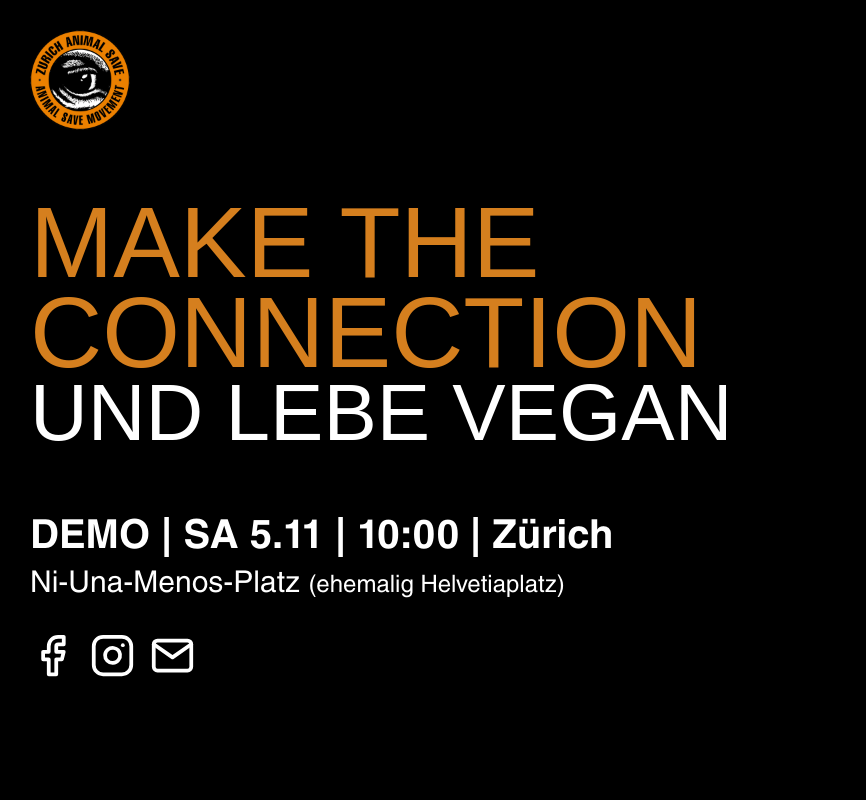
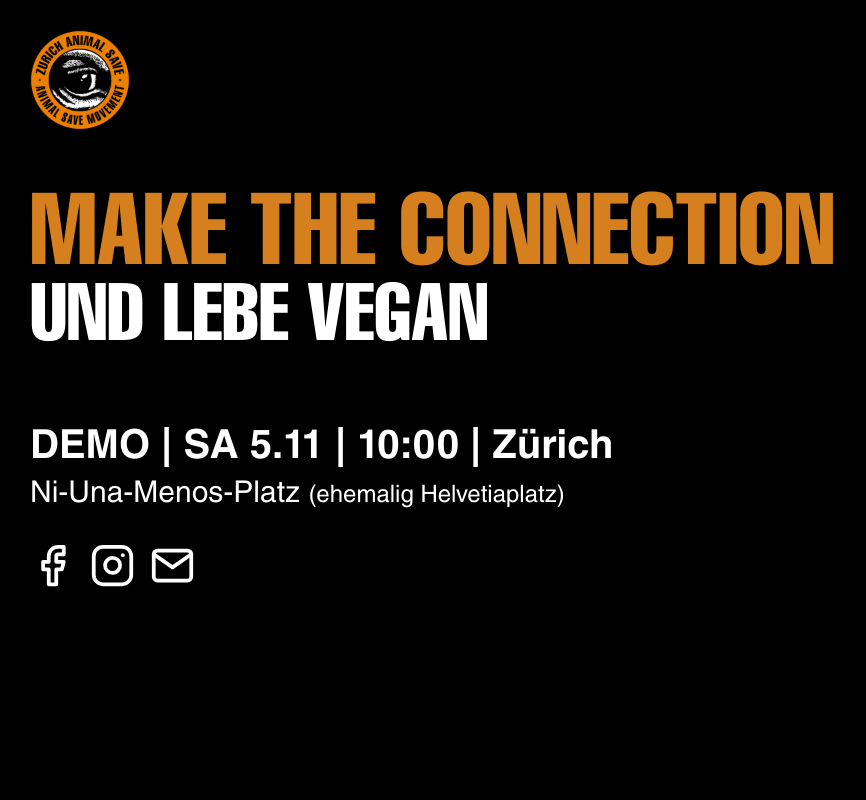
Before and after one commit to schliessungallerschlachthaeuser/schliessungallerschlachthaeuser.github.io, a plain HTML site: page index.html in a window 1280 px wide. Shown: the top 800 px of the page, without its empty margins (0-866 px from the left). Drawn offline with Linux system fonts and the light colour scheme.

Commit message:
use woff and ttf insteaf of otf fonts

```diff
--- a/style.css
+++ b/style.css
@@ -1,26 +1,26 @@
 @font-face {
     font-family: "Helvetica LT Std Compressed";
-    src: url("fonts/HelveticaLTStd-Comp.otf") format("opentype");
+    src: url("fonts/HelveticaLTStd-Comp.woff"), url("fonts/HelveticaLTStd-Comp.ttf");
 }
 
 @font-face {
     font-family: "Helvetica LT Std Bold";
-    src: url("fonts/HelveticaLTStd-Bold.otf");
+    src: url("fonts/HelveticaLTStd-Bold.woff"), url("fonts/HelveticaLTStd-Bold.ttf");
 }
 
 @font-face {
     font-family: "Helvetica LT Std Roman";
-    src: url("fonts/HelveticaLTStd-Roman.otf");
+    src: url("fonts/HelveticaLTStd-Roman.woff"), url("fonts/HelveticaLTStd-Roman.ttf");
 }
 
 @font-face {
     font-family: "ITC Garamond Std Bold";
-    src: url("fonts/ITCGaramondStd-Bd.otf");
+    src: url("fonts/ITCGaramondStd-Bd.woff"), url("fonts/ITCGaramondStd-Bd.ttf");
 }
 
 @font-face {
     font-family: "ITC Garamond Std Book";
-    src: url("fonts/ITCGaramondStd-Bk.otf");
+    src: url("fonts/ITCGaramondStd-Bk.woff"), url("fonts/ITCGaramondStd-Bk.ttf");
 }
 
 html {
```
Also changed, not shown: fonts/HelveticaLTStd-Bold.otf (deleted), fonts/HelveticaLTStd-Bold.ttf (added), fonts/HelveticaLTStd-Bold.woff (added), fonts/HelveticaLTStd-Comp.otf (deleted), fonts/HelveticaLTStd-Comp.ttf (added), fonts/HelveticaLTStd-Comp.woff (added), fonts/HelveticaLTStd-Roman.otf (deleted), fonts/HelveticaLTStd-Roman.ttf (added), fonts/HelveticaLTStd-Roman.woff (added), fonts/ITCGaramondStd-Bd.otf (deleted), fonts/ITCGaramondStd-Bd.ttf (added), fonts/ITCGaramondStd-Bd.woff (added), fonts/ITCGaramondStd-Bk.otf (deleted), fonts/ITCGaramondStd-Bk.ttf (added), 1 more files.
